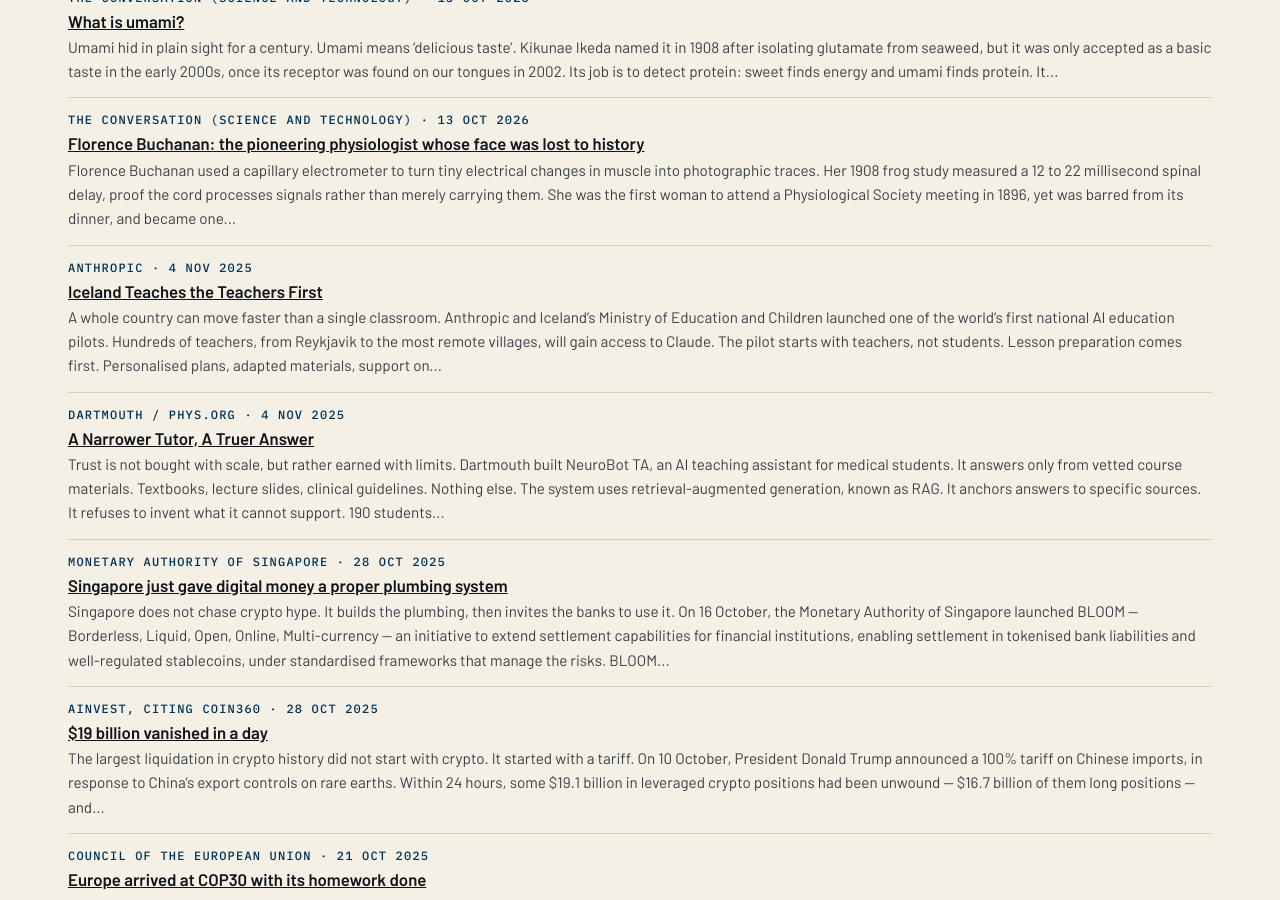
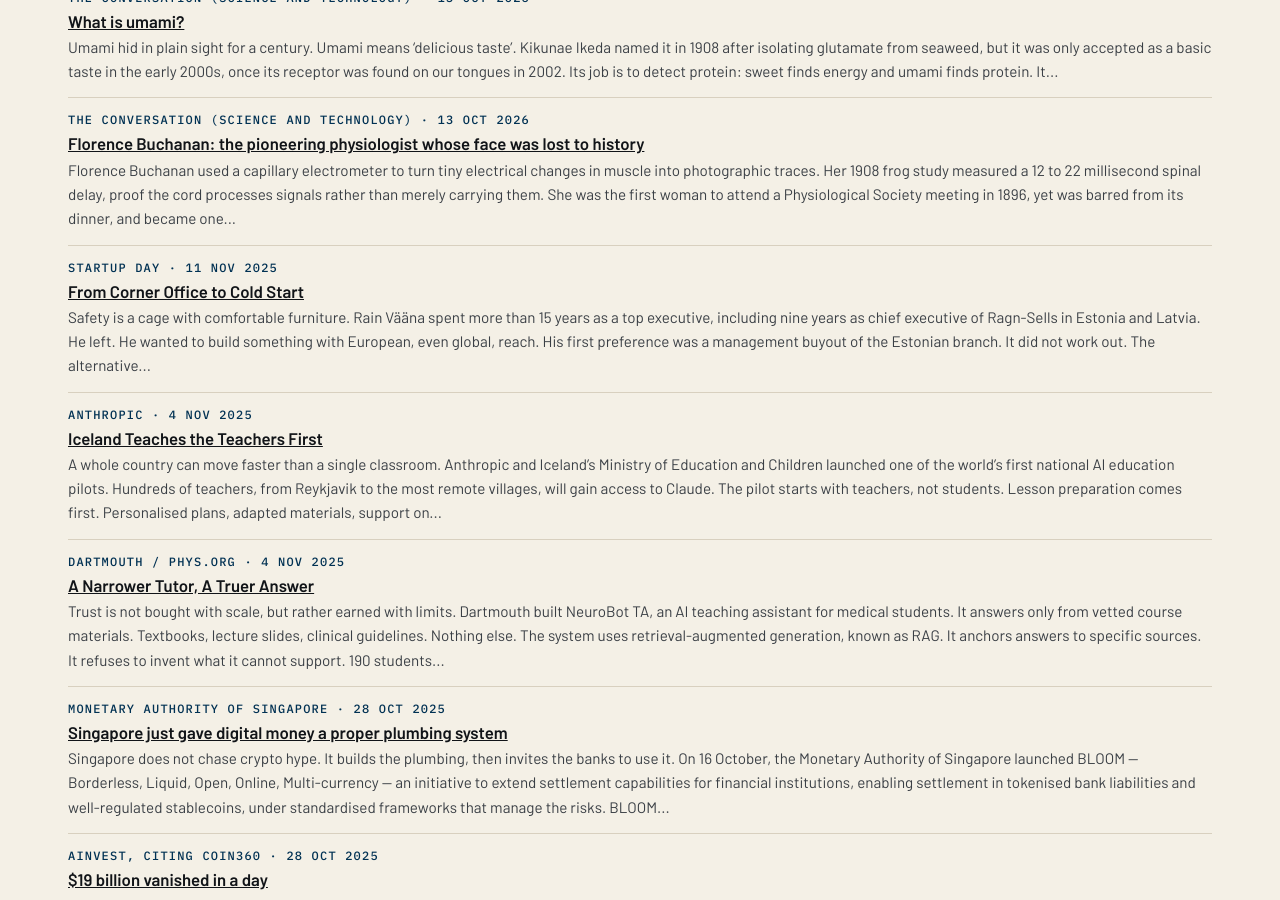
Before and after one commit to katz-news/katz.news, a Jekyll site: the page built from briefs/index.html, in a window 1280 px wide and 900 px high, scrolled down 14549 px. Built offline with Jekyll 4.4.1, drawn with Linux system fonts in a browser that asks for light colours.

Commit message:
Publish 2026-11-06

```diff
--- a/_data/build.yml
+++ b/_data/build.yml
@@ -1 +1 @@
-published_at: 2026-11-06T18:34:05Z
+published_at: 2026-11-06T18:34:49Z
--- /dev/null
+++ b/_posts/briefs/2026-11-06-from-corner-office-to-cold-start.md
@@ -0,0 +1,25 @@
+---
+published: true
+title: From Corner Office to Cold Start
+date: 2025-11-11
+section: entrepreneurship
+source_name: sTARTUp Day
+source_url: https://www.startupday.ee/news/between-top-executive-and-startup-founder-rain-vaana-s-honest-comparison-of-two-worlds
+---
+Safety is a cage with comfortable furniture.
+
+Rain Vääna spent more than 15 years as a top executive, including nine years as chief executive of Ragn-Sells in Estonia and Latvia. He left. He wanted to build something with European, even global, reach.
+
+His first preference was a management buyout of the Estonian branch. It did not work out. The alternative was a startup. In that world, he could think and act internationally at once.
+
+The culture shock was real. At the top of a large organisation, delegation is normal. Learned helplessness creeps in. In a startup, there is no team to delegate to. Sales, finance, marketing, strategy: everything is your job.
+
+The pace changed too. Corporates move slowly, through layers and approvals. Startups move in days, not months. Mistakes land directly on you. There is no safety net.
+
+KWOTA measured and monetised carbon savings from increased material reuse. It aimed to pay manufacturers for using more recycled material. Within a year, it partnered with nearly 50 international companies and reported more than 1 million tonnes of recycled materials reused. Then it closed.
+
+The lesson was brutal and useful. Find a real paying customer quickly. Free trials prove nothing. Plans matter, but flexibility matters more.
+
+Vääna started again with Gritnord. Same team spirit, sharper focus. No fundraising first. Paying customers and real revenue first. The goal is predictable B2B growth, and the world's leading B2B meetings platform by 2030.
+
+Failure is not the opposite of success. It is part of it. A good life, he says, rests on three words: faith, trust and balance.
```
